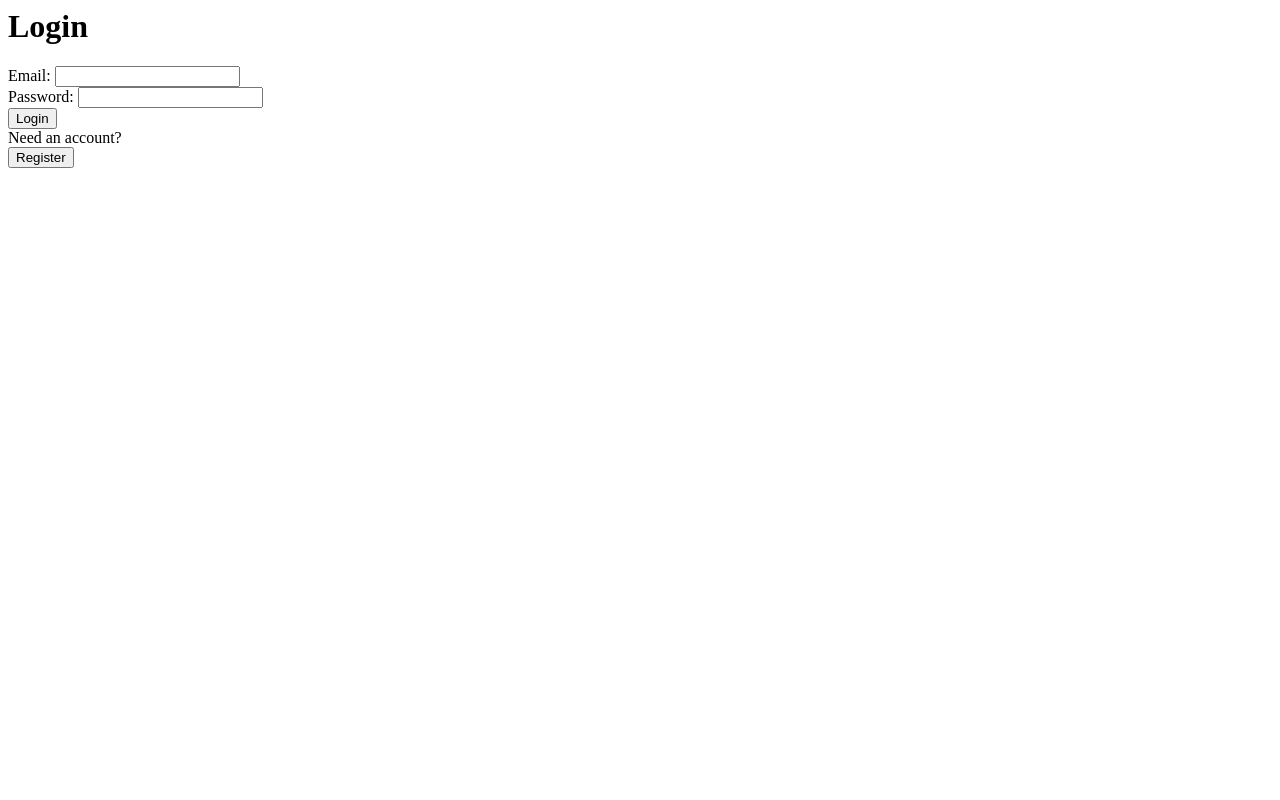
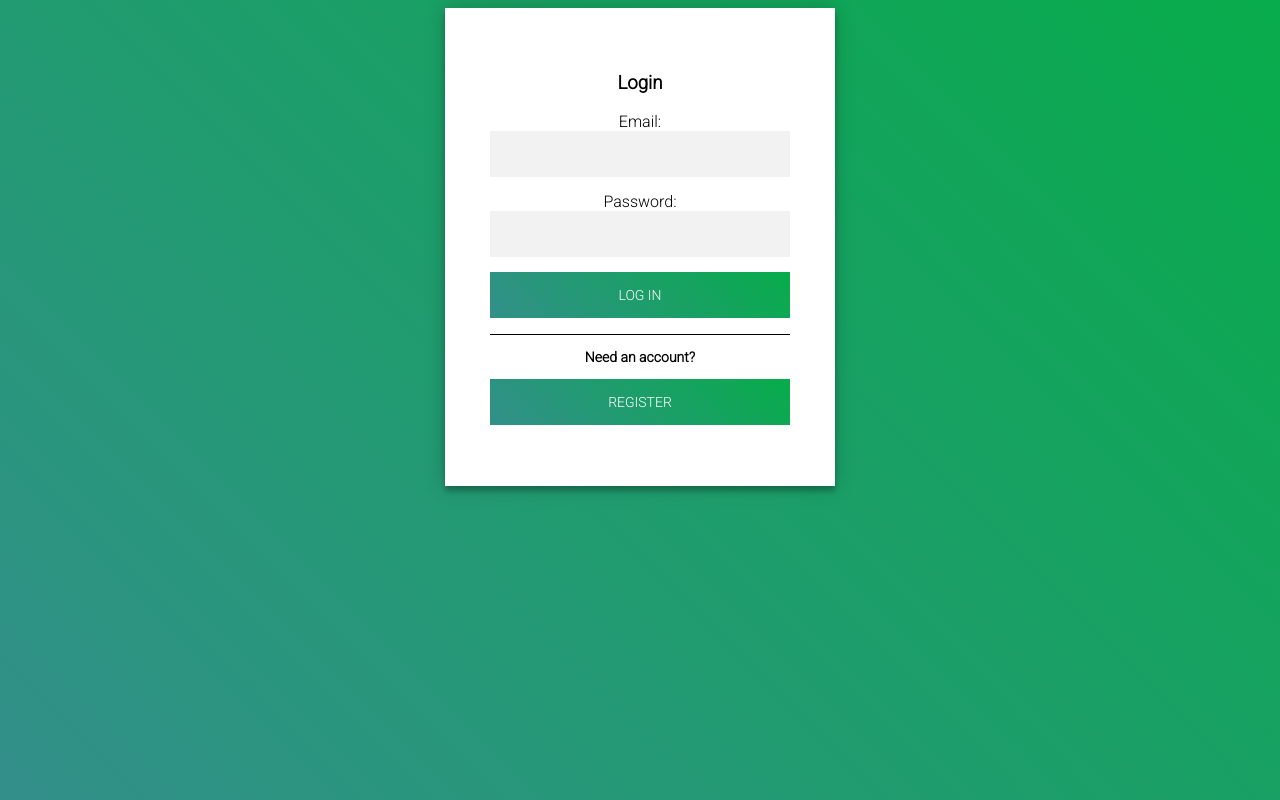
Before and after one commit to HasanBasheer/EIE_LAB_PROJECT_2021, a website: page views/login.html in a window 1280 px wide. Drawn offline with Linux system fonts and the light colour scheme; files that its build step writes are made by us from their sources.

Commit message:
Login Page Css

```diff
--- /dev/null
+++ b/public/css/login.css
@@ -0,0 +1,65 @@
+@import url(https://fonts.googleapis.com/css?family=Roboto:300);
+
+#flex-container {
+  position: relative;
+  z-index: 1;
+  background: #FFFFFF;
+  max-width: 360px;
+  margin: 0 auto 100px;
+  padding: 45px;
+  text-align: center;
+  box-shadow: 0 0 20px 0 rgba(0, 0, 0, 0.2), 0 5px 5px 0 rgba(0, 0, 0, 0.24);
+}
+#flex-container input {
+  font-family: "Roboto", sans-serif;
+  outline: 0;
+  background: #f2f2f2;
+  width: 100%;
+  border: 0;
+  margin: 0 0 15px;
+  padding: 15px;
+  box-sizing: border-box;
+  font-size: 14px;
+}
+#flex-container button {
+  font-family: "Roboto", sans-serif;
+  text-transform: uppercase;
+  outline: 0;
+  background-color: #328f8a;
+  background-image: linear-gradient(45deg,#328f8a,#08ac4b);
+  width: 100%;
+  border: 0;
+  padding: 15px;
+  color: #FFFFFF;
+  font-size: 14px;
+  -webkit-transition: all 0.3 ease;
+  transition: all 0.3 ease;
+  cursor: pointer;
+}
+
+#flex-container {
+  position: relative;
+  z-index: 1;
+  max-width: 300px;
+  margin: 0 auto;
+}
+#message {
+  border-top-color: #000000;
+  border-top-width: thin;
+  border-top-style: solid;
+  padding-top: 1em;
+  padding-bottom: 1em;
+  margin: 16px 0 0;
+  color: #000000;
+  font-size: 14px;
+  text-decoration: none;
+  font-weight: bold;
+}
+
+body {
+  background-color: #328f8a;
+  background-image: linear-gradient(45deg,#328f8a,#08ac4b);
+  font-family: "Roboto", sans-serif;
+  -webkit-font-smoothing: antialiased;
+  -moz-osx-font-smoothing: grayscale;
+}
--- a/views/login.html
+++ b/views/login.html
@@ -5,6 +5,7 @@
     <meta http-equiv="X-UA-Compatible" content="IE=edge">
     <meta name="viewport" content="width=device-width, initial-scale=1.0">
     <title>Login</title>
+    <link rel="stylesheet" href="css/login.css">
 </head>
 
 <header>
@@ -12,25 +13,26 @@
 </header>
 
 <body>
+    <section id="flex-container">
+        <section id="login-form">
             <h1>Login</h1>
-    <div>
+            <div id="emaildiv">
                 <label for="email">Email: </label>
                 <input type="email" name="email" id="email">
             </div>
-    <div>
+            <div id="passworddiv">
                 <label for="password">Password: </label>
                 <input type="password" name="password" id="password">
             </div>
-    <div>
-        <button id="login" type="submit" onclick="return verifyLogin()">Login</button>
+                <button id="login" type="submit" onclick="return verifyLogin()">Log In</button>
+            <div id="message">
+                <label for="registration">Need an account? </label>
             </div>
-    <div>
-        <label for="registration">Need an account? </label>
                 <form action="/registration" method="GET">
                     <button type="submit" id="register">Register</button>
                 </form>
-    </div>
-
+        </section>
+    </section>
 </body>
 
 </html>
```
Lines whose indentation alone changed are shown as unchanged.
